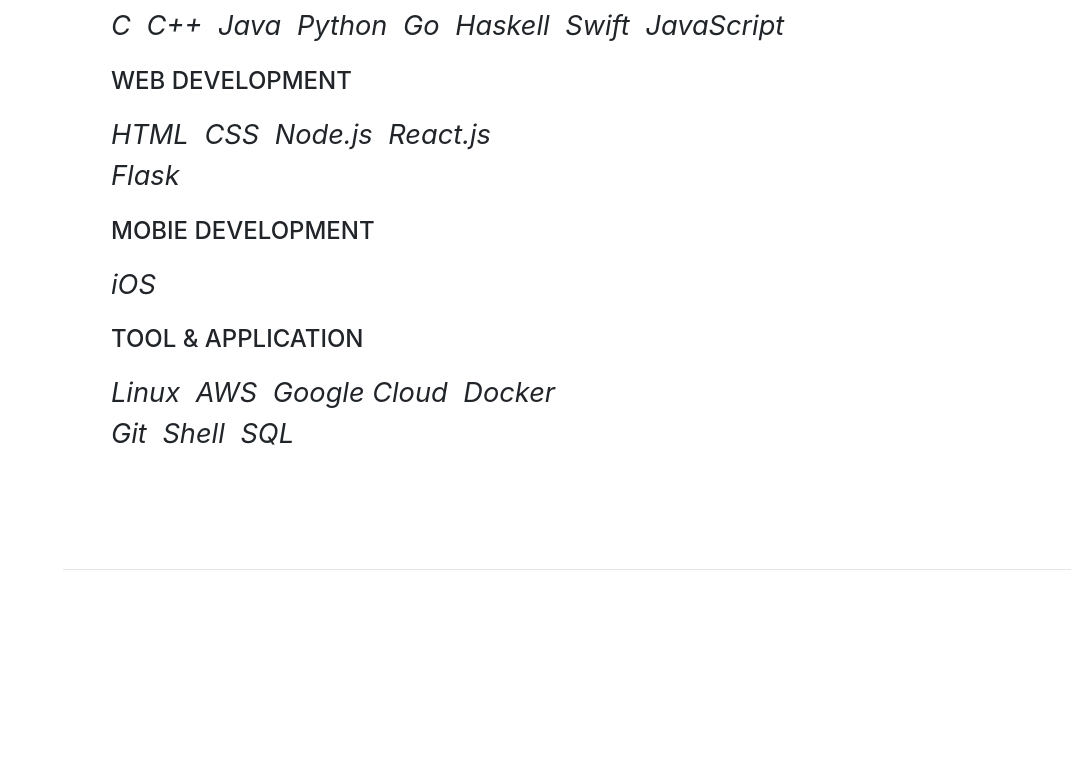
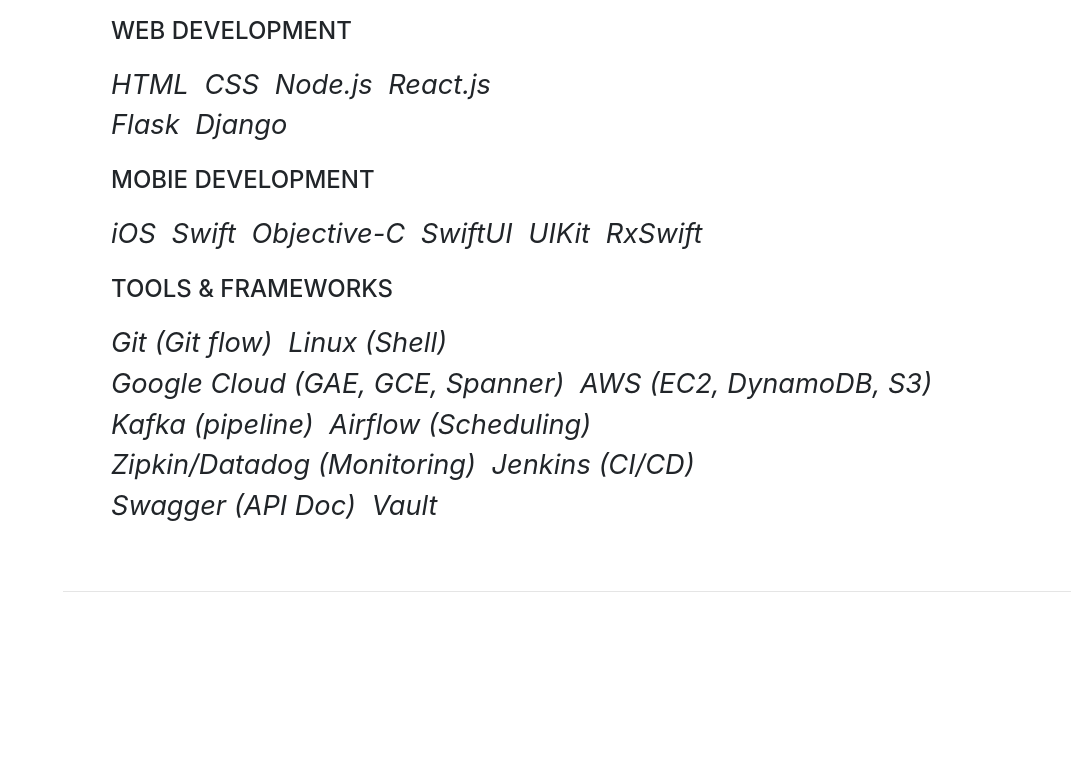
Before and after one commit to jlbwm/jlbwm.github.io, a website with bundled scripts: page index.html in a window 1280 px wide. Shown: the part 7856-8640 px from the top of the page, without its empty margins (209-1280 px from the left). Built offline with nearby package versions, Linux system fonts and the light colour scheme; a web font is replaced by a local one.

Commit message:
22.02.26 update - skill set

```diff
--- a/index.html
+++ b/index.html
@@ -690,24 +690,48 @@
           <li class="list-inline-item">
             <i>Flask</i>
           </li>
+          <li class="list-inline-item">
+            <i>Django</i>
+          </li>
         </ul>
         <div class="subheading mb-3">Mobie Development</div>
         <ul class="list-inline dev-word">
           <li class="list-inline-item">
             <i>iOS</i>
           </li>
+          <li class="list-inline-item">
+            <i>Swift</i>
+          </li>
+          <li class="list-inline-item">
+            <i>Objective-C</i>
+          </li>
+          <li class="list-inline-item">
+            <i>SwiftUI</i>
+          </li>
+          <li class="list-inline-item">
+            <i>UIKit</i>
+          </li>
+          <li class="list-inline-item">
+            <i>RxSwift</i>
+          </li>
         </ul>
 
-        <div class="subheading mb-3">Tool & Application</div>
+        <div class="subheading mb-3">Tools & Frameworks</div>
         <ul class="list-inline dev-word">
-          <li class="list-inline-item"><i>Linux</i></li>
-          <li class="list-inline-item"><i>AWS</i></li>
-          <li class="list-inline-item"><i>Google Cloud</i></li>
-          <li class="list-inline-item"><i>Docker</i></li>
+          <li class="list-inline-item"><i>Git (Git flow)</i></li>
+          <li class="list-inline-item"><i>Linux (Shell)</i></li>
           <br>
-          <li class="list-inline-item"><i>Git</i></li>
-          <li class="list-inline-item"><i>Shell</i></li>
-          <li class="list-inline-item"><i>SQL</i></li>
+          <li class="list-inline-item"><i>Google Cloud (GAE, GCE, Spanner)</i></li>
+          <li class="list-inline-item"><i>AWS (EC2, DynamoDB, S3)</i></li>
+          <br>
+          <li class="list-inline-item"><i>Kafka (pipeline)</i></li>
+          <li class="list-inline-item"><i>Airflow (Scheduling)</i></li>
+          <br>
+          <li class="list-inline-item"><i>Zipkin/Datadog (Monitoring)</i></li>
+          <li class="list-inline-item"><i>Jenkins (CI/CD)</i></li>
+          <br>
+          <li class="list-inline-item"><i>Swagger (API Doc)</i></li>
+          <li class="list-inline-item"><i>Vault</i></li>
         </ul>
 
     </section>
@@ -742,7 +766,7 @@
             Vice President of “Black Mamba”, University Cyber Security Team, Fall 2016 – Spring 2017</li>
           <li>
             <i class="fa-li fa fa-trophy text-warning"></i>
-            Academic scholarship, Fall 2015 – Spring 2016</li>
+            Academic scholarship, Fall 2015 – Spring 2016 (Sophomore year)</li>
 
         </ul>
       </div>
```
